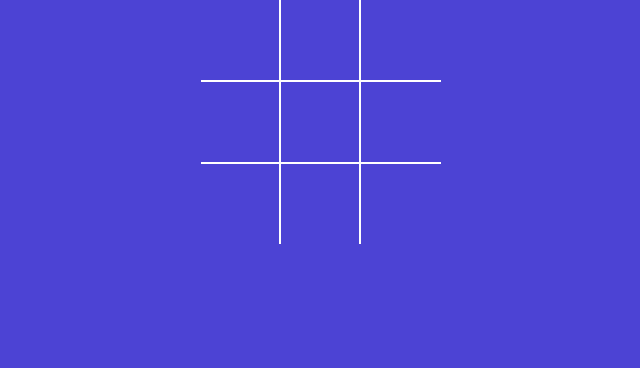
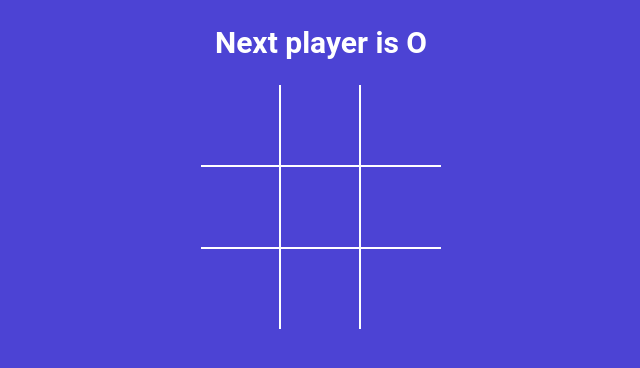
Before and after one commit to Manish3330/tictactoe-vite, a React (Vite) app: page / in a window 1280 px wide. Shown: the top 368 px of the page, without its empty margins (319-959 px from the left). Built offline with nearby package versions, Linux system fonts and the light colour scheme.

Commit message:
lifted state to the app component. Showed status message. Calculated winner

```diff
--- a/src/App.jsx
+++ b/src/App.jsx
@@ -1,18 +1,40 @@
+import './style.scss';
+import Board from './components/Board';
+import { useState } from 'react';
+import { calculateWinner } from './winner';
+function App() {
+  const [squares, setSquares] = useState(Array(9).fill(null));
+  const [isnext, setISnext] = useState(false);
+  const winner = calculateWinner(squares);
 
-import './style.scss'
-import Board from './components/Board';
-
-function App() {
-
+  const nextplayer = isnext ? 'X' : 'O';
+  const statusMessage = winner
+    ? `Winner is ${winner}`
+    : `Next player is ${nextplayer}`;
+  const handleSquareClick = clickedPositon => {
+    if (winner) return;
+    if (squares[clickedPositon] == null) {
+      setSquares(currSquares => {
+        return currSquares.map((currSquareVal, pos) => {
+          if (clickedPositon === pos) {
+            return isnext ? 'X' : '0';
+          } else {
+            return currSquareVal;
+          }
+        });
+      });
+      setISnext(IscurrX => !IscurrX);
+    }
+  };
 
   return (
     <>
-      <div className='app'>
-        <Board/>
+      <div className="app">
+        <h2>{statusMessage}</h2>
+        <Board squares={squares} handleSquareClick={handleSquareClick} />
       </div>
-
     </>
-  )
+  );
 }
 
-export default App
+export default App;
--- a/src/components/Board.jsx
+++ b/src/components/Board.jsx
@@ -1,21 +1,6 @@
 import Square from './Square';
-import { useState } from 'react';
 
-const Board = () => {
-  const [squares, setSquares] = useState(Array(9).fill(null));
-  const [isnext, setISnext] = useState(false);
-  const handleSquareClick = clickedPositon => {
-    setSquares(currSquares => {
-      return currSquares.map((currSquareVal, pos) => {
-        if (clickedPositon === pos && currSquares[pos]==null) {
-          return isnext ? 'X' : '0';
-        } else {
-          return currSquareVal;
-        }
-      });
-    });
-    setISnext((IscurrX)=>!IscurrX);
-  };
+const Board = ({ squares, handleSquareClick }) => {
   const render = Positon => {
     return (
       <Square
--- /dev/null
+++ b/src/winner.js
@@ -0,0 +1,19 @@
+export function calculateWinner(squares) {
+  const lines = [
+    [0, 1, 2],
+    [3, 4, 5],
+    [6, 7, 8],
+    [0, 3, 6],
+    [1, 4, 7],
+    [2, 5, 8],
+    [0, 4, 8],
+    [2, 4, 6],
+  ];
+  for (let i = 0; i < lines.length; i++) {
+    const [a, b, c] = lines[i];
+    if (squares[a] && squares[a] === squares[b] && squares[a] === squares[c]) {
+      return squares[a];
+    }
+  }
+  return null;
+}
```
